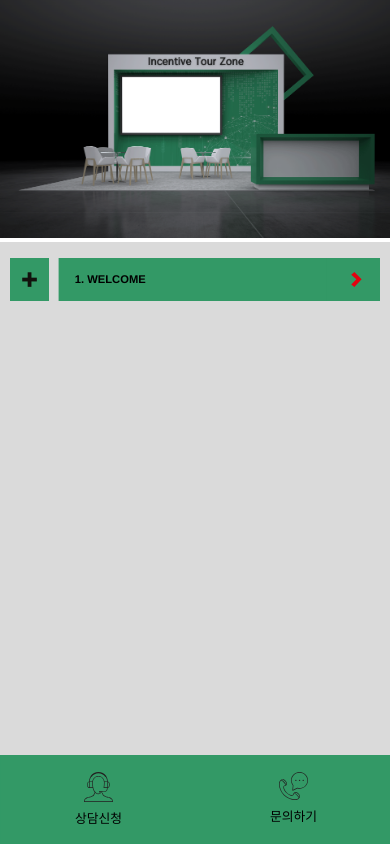
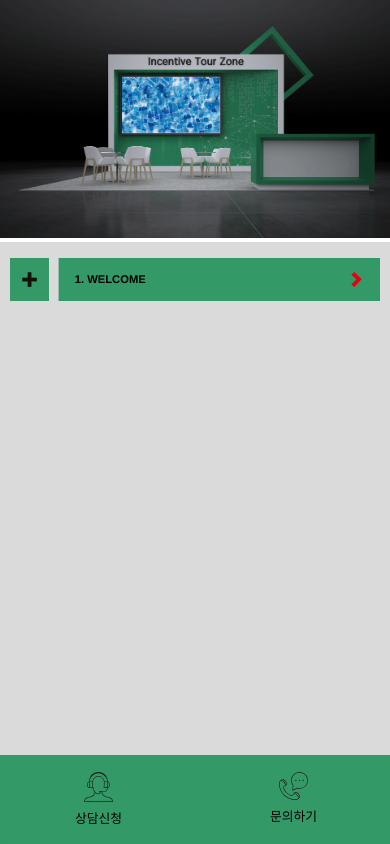
Before and after one commit to lafin716/kme-vr-event, a plain HTML site: page type_c_sub01.html in a window 390 px wide. Drawn offline with Linux system fonts and the light colour scheme; a web font is replaced by a local one.

Commit message:
c 타입 플로팅 이미지 추가

```diff
--- a/css/style-responsive.css
+++ b/css/style-responsive.css
@@ -11,7 +11,12 @@
         overflow-y: auto;
     }
 
+    body::-webkit-scrollbar {
+        display: none;
+    }
+
 	#pdtViewer {
+        position: relative;
         width: 100%;
         height: unset;
     }
@@ -21,8 +26,6 @@
         height: unset;
         object-position: 25% center;
     }
-
-
 
     .navigation {
         width: 100%;
--- a/css/style.css
+++ b/css/style.css
@@ -33,6 +33,13 @@ h4 {
 	user-select: none;
 	-moz-user-select: none
 }
+
+#pdtViewer img.float_img {
+	position: absolute;
+	top: 0px;
+	left: 0px;
+}
+
 
 /* #pdtViewer.no-vr{
 	width: 100%;
--- a/type_c_sub01.html
+++ b/type_c_sub01.html
@@ -15,6 +15,7 @@
     <!-- VR 영역 -->
     <div id="pdtViewer" class="no-vr">
         <img src="img/type_c/1.png">
+        <img src="img/type_c/monitor/sub_1.png" class="float_img">
     </div>
 
     <div class="float_area">
```
Also changed, not shown: type_c_sub02.html (+1 -0 lines), type_c_sub03.html (+1 -0 lines), img/type_c/monitor/sub_1.png (added).
